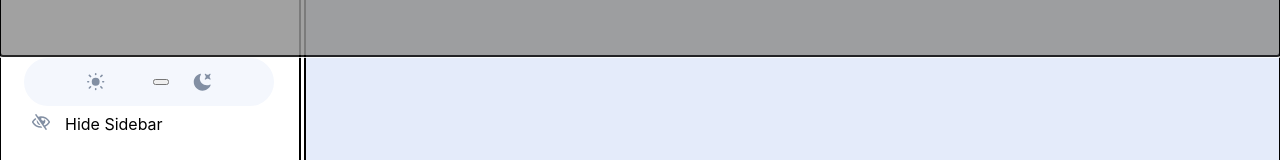
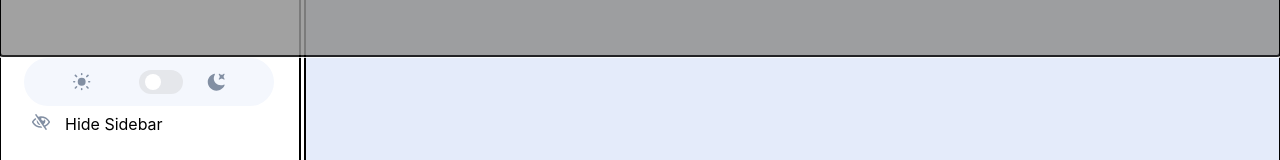
Before and after one commit to aliuwd927/kanban-task-management-web-app, a React (Create React App) app in the folder client/: page / in a window 1280 px wide. Shown: the part 784-944 px from the top of the page. Built offline with nearby package versions, Linux system fonts and the light colour scheme.

Commit message:
implemented slider toggle headlessui

```diff
--- a/client/src/App.css
+++ b/client/src/App.css
@@ -182,49 +182,6 @@
 }
 /* Add Task Button*/
 
-
-/* Slide Toggle */
-
-.slide_Toggle {
-  height: 0;
-  width: 0;
-  visibility: hidden;
-}
-
-.switch_Label {
-  display: flex;
-  align-items: center;
-  justify-content: space-between;
-  cursor: pointer;
-  width: 40px;
-  height: 20px;
-  background: #635FC7;
-  border-radius: 100px;
-  position: relative;
-  transition: background-color .2s;
-}
-
-.switch_Label .switch_Button {
-  content: '';
-  position: absolute;
-  top: 2px;
-  left: 2px;
-  width: 15px;
-  height: 15px;
-  border-radius: 45px;
-  transition: 0.2s;
-  background: #fff;
-  box-shadow: 0 0 2px 0 rgba(10, 10, 10, 0.29);
-}
-
-.slide_Toggle:checked + .switch_Label .switch_Button {
-  left: calc(100% - 2px);
-  transform: translateX(-100%);
-}
-
-
-/* End Slide Toggle */
-
 /*
 https://upmostly.com/tutorials/build-a-react-switch-toggle-component
 */
@@ -313,3 +270,36 @@ position: relative;
 .modal_Container_Dialog_Panel{
   outline: auto;
 }
+
+
+/*
+
+Slider Toggle Begin
+
+*/
+
+.toggle_theme_switch_Container{
+  height: 1.5rem;
+  width: 2.75rem;
+  position: relative;
+  display: inline-flex;
+  align-items: center;
+  border-radius: 9999px;
+  outline: none;
+  border: none;
+}
+
+.toggle_theme_switch_button{
+  display: inline-block;
+  background-color: #ffffff;
+  transition-property: background-color, border-color, color, fill, stroke, opacity, box-shadow, transform;
+  width: 1rem;
+  height: 1rem;
+  border-radius: 9999px;
+}
+
+/*
+
+Slider Toggle End
+
+*/
--- a/client/src/components/sidebar/ThemeComponent.tsx
+++ b/client/src/components/sidebar/ThemeComponent.tsx
@@ -6,33 +6,8 @@ export default function ThemeComponent() {
     <div className="theme_Container">
       <img src={iconlighttheme} alt="" className="icon_Light_Theme_Img" />
       <div className="overlay"></div>
-      <SlideToggle/>
-      {/* <input className="slide_Toggle" id={`react-switch-new`} type="checkbox" />
-      <label className="switch_Label" htmlFor={`react-switch-new`}>
-        <span className={`switch_Button`} />
-      </label> */}
+      <SlideToggle />
       <img src={icondarktheme} alt="" className="icon_Dark_Theme_Img" />
     </div>
   );
 }
-
-/**
- *
- *
- *
- *
- * export default function ThemeComponent() {
-  return (
-    <div className="theme_Container">
-      <img src={iconlighttheme} alt="" className="icon_Light_Theme_Img" />
-      <div className="overlay"></div>
-      <input className="slide_Toggle" id={`react-switch-new`} type="checkbox" />
-      <label className="switch_Label" htmlFor={`react-switch-new`}>
-        <span className={`switch_Button`} />
-      </label>
-      <img src={icondarktheme} alt="" className="icon_Dark_Theme_Img" />
-    </div>
-  );
-}
-
- */
--- a/client/src/components/sidebar/slidetoggle.tsx
+++ b/client/src/components/sidebar/slidetoggle.tsx
@@ -1,17 +1,50 @@
-import {Switch} from '@headlessui/react';
-import { useState } from 'react';
+import { useState, Fragment } from "react";
+import { Switch } from "@headlessui/react";
 
-export default function SlideToggle(){
-    const [enabled, setEnabled] = useState(false)
-    return(
-        <Switch
-            checked={enabled}
-            onChange={setEnabled}
-            className = {`${enabled} ? 'bg-blue-600': 'bg-gray-200'`}
+export default function SlideToggle() {
+  const [enabled, setEnabled] = useState(false);
+  let backgroundGray = { backgroundColor: "#2563EB" };
+  let backgrounBlue = { backgroundColor: "#E5E7EB" };
+  let transFormRemOneHalf = { transform: "translateX(1rem)" };
 
+  return (
+    <Switch checked={enabled} onChange={setEnabled} as={Fragment}>
+      {({ checked }) => (
+        <button
+          title="toggle_theme_switch"
+          className="toggle_theme_switch_Container"
+          style={checked ? backgroundGray : backgrounBlue}
         >
-            <span className='sr-only'></span>
-            <span className = {`${enabled} ? 'bg-blue-600': 'bg-gray-200'`}></span>
-        </Switch>
-    )
+          <span
+            className={"toggle_theme_switch_button"}
+            style={checked ? transFormRemOneHalf : {}}
+          />
+        </button>
+      )}
+    </Switch>
+  );
 }
+
+/**
+ * This item holds true no matter what
+ * h-6 => height: 1.5rem;
+ * w-11 => width: 2.75rem;
+ * relative => position: relative;
+ * inline flex => display: inline-flex;
+ * items-center => align-items: center;
+ * rounded-full => border-radius: 9999px;
+ *
+ * translate-x-6 => --transform-translate-x: 1.5rem;
+ * translate-x-1 => --transform-translate-x: 0.25rem;
+ * inline-block => display: inline-block;
+ * h-4 => height: 1rem;
+ * w-4 => width: 1rem;
+ * rounded-full => border-radius: 9999px;
+ *
+ * display: inline-block;
+ * background-color: #ffffff;
+ * transition-property: background-color, border-color, color, fill, stroke, opacity, box-shadow, transform;
+ * width: 1rem;
+ * height: 1rem;
+ * border-radius: 9999px;
+ */
```
